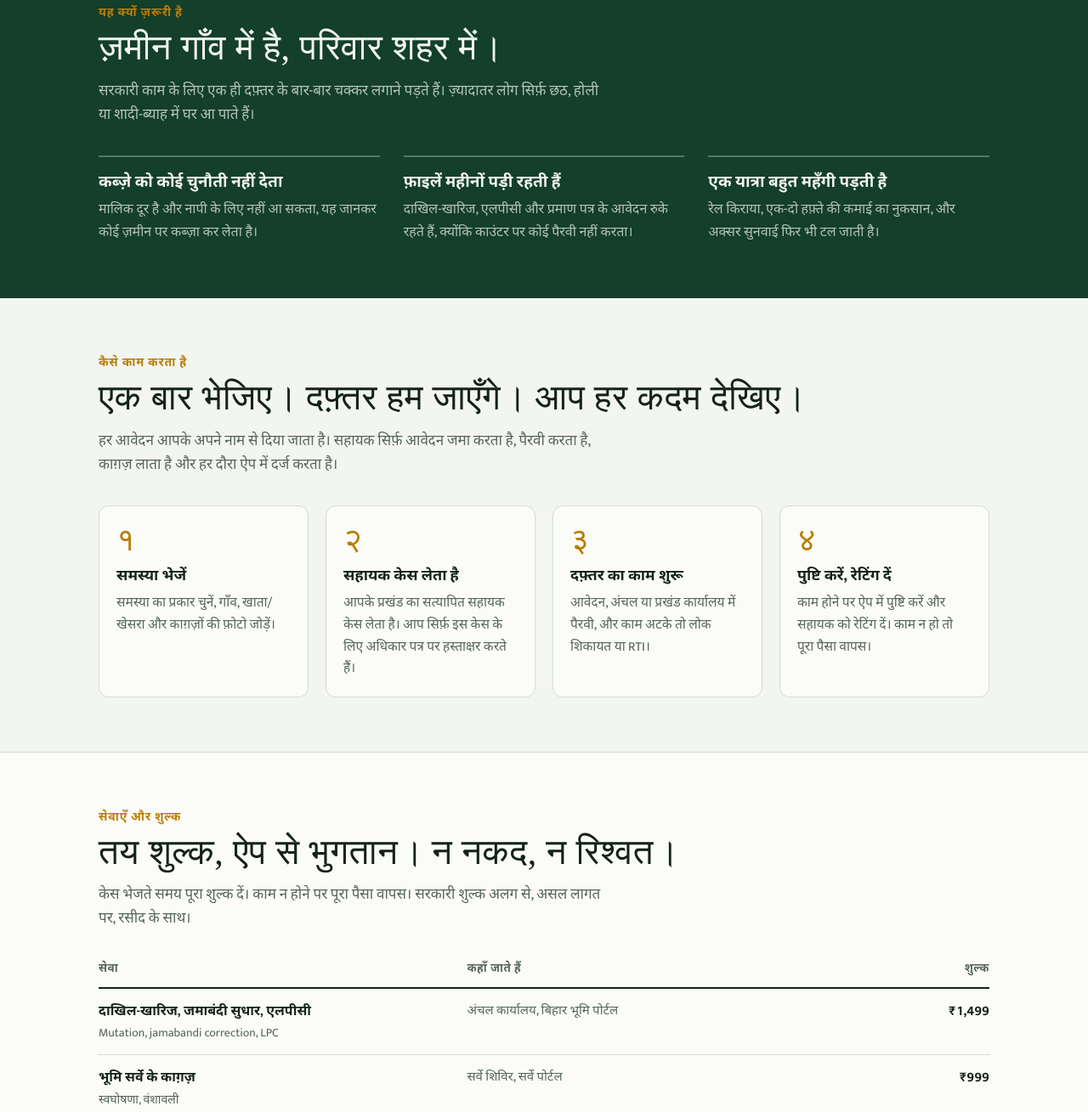
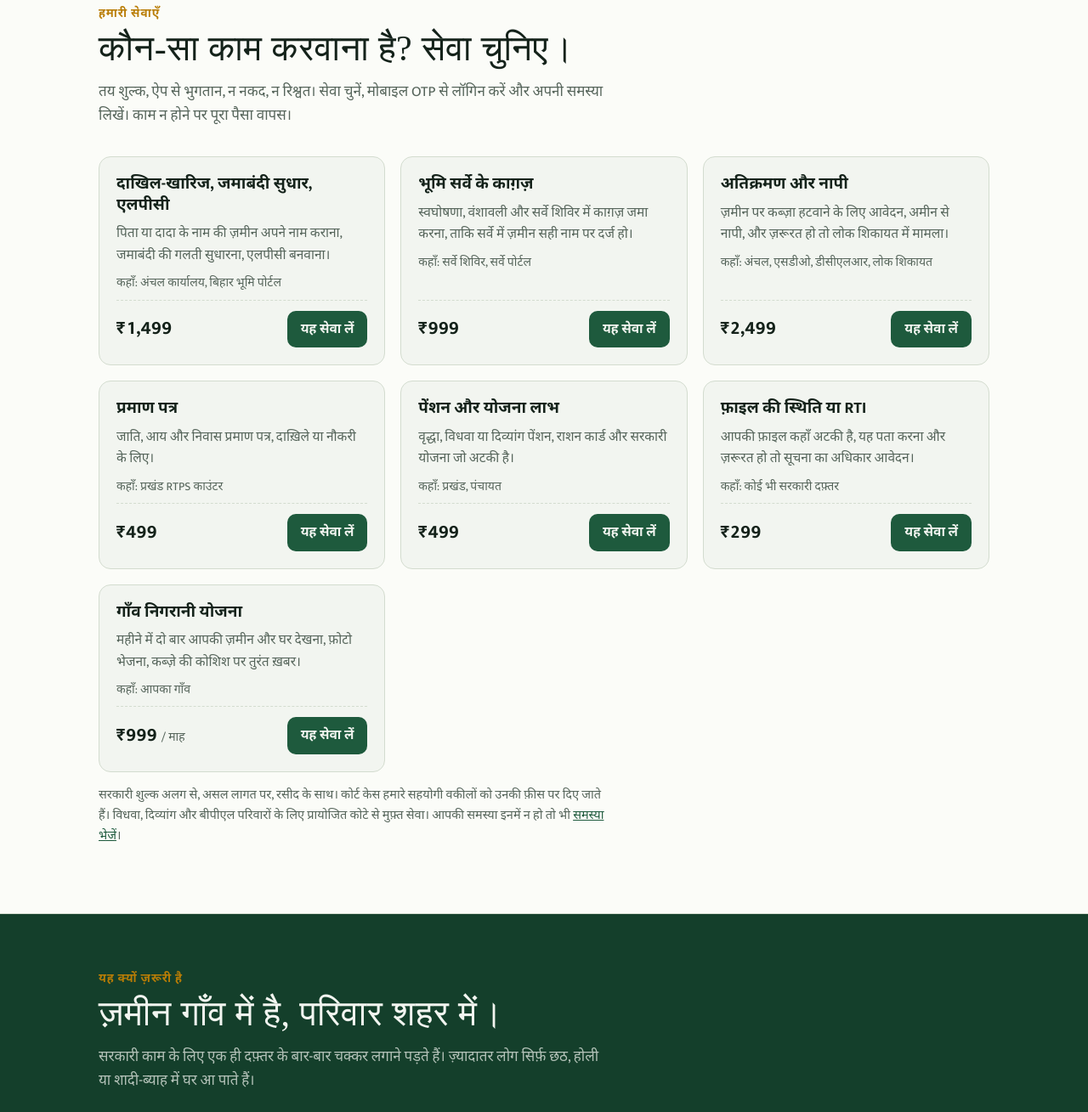
Before and after one commit to computergyanjarurihai-web/GaonSahayak, a plain HTML site: page index.html in a window 1280 px wide. Shown: the part 720-2029 px from the top of the page at 85% size. Drawn offline with Linux system fonts and the light colour scheme; a web font is replaced by a local one.

Commit message:
Add files via upload

```diff
--- a/index.html
+++ b/index.html
@@ -114,6 +114,15 @@ section .intro{color:var(--muted);max-width:62ch;margin:0 0 34px}
 .steps b{display:block;font-size:18px;margin-bottom:4px}
 .steps p{margin:0;color:var(--muted);font-size:15.5px}
 
+.cards{display:grid;grid-template-columns:repeat(auto-fill,minmax(260px,1fr));gap:18px}
+.card{background:var(--bg,#fff);border:1px solid var(--line);border-radius:14px;padding:20px;display:flex;flex-direction:column;gap:8px;min-width:0}
+.card h3{margin:0;font-size:19px;line-height:1.3}
+.card p{margin:0;color:var(--muted);font-size:15.5px}
+.card .where{font-size:14px}
+.card-foot{margin-top:auto;padding-top:12px;display:flex;justify-content:space-between;align-items:center;gap:10px;flex-wrap:wrap;border-top:1px dashed var(--line)}
+.price{font-size:22px;font-variant-numeric:tabular-nums}
+.price small{font-size:14px;font-weight:400;color:var(--muted)}
+.cta.sm{padding:9px 16px;font-size:15.5px}
 .svc-wrap{overflow-x:auto}
 .svc{width:100%;border-collapse:collapse;font-size:16px}
 .svc th{text-align:left;font-size:13.5px;letter-spacing:.04em;color:var(--muted);font-weight:600;padding:0 12px 10px 0;border-bottom:2px solid var(--ink)}
@@ -159,8 +168,8 @@ footer.site .in{padding-block:28px;display:flex;justify-content:space-between;ga
     <a class="logo" href="#top"><b><span class="l-hi">ग्राम सहायक</span><span class="l-en">Gram Sahayak</span></b><small><span class="l-hi">Gram Sahayak</span><span class="l-en">ग्राम सहायक</span></small></a>
     <div class="navr">
       <ul>
+        <li><a href="#services"><span class="l-hi">सेवाएँ</span><span class="l-en">Services</span></a></li>
         <li><a href="#how"><span class="l-hi">कैसे काम करता है</span><span class="l-en">How it works</span></a></li>
-        <li><a href="#services"><span class="l-hi">सेवाएँ और शुल्क</span><span class="l-en">Services & fees</span></a></li>
         <li><a href="#sahayak"><span class="l-hi">सहायक बनें</span><span class="l-en">Become a Sahayak</span></a></li>
         <li><a href="#faq"><span class="l-hi">सवाल-जवाब</span><span class="l-en">FAQ</span></a></li>
       </ul>
@@ -182,7 +191,7 @@ footer.site .in{padding-block:28px;display:flex;justify-content:space-between;ga
       <p class="lead l-en">Land encroachment, a mutation stuck at the circle office, a certificate or pension that never moves. Post it from Delhi, Mumbai, Punjab or the Gulf. A verified Sahayak from your own block goes to the office for you and shows you every step.</p>
       <div class="btns">
         <a class="cta" href="app.html"><span class="l-hi">समस्या भेजें</span><span class="l-en">Post your problem</span></a>
-        <a class="cta alt" href="#how"><span class="l-hi">देखें कैसे काम करता है</span><span class="l-en">See how it works</span></a>
+        <a class="cta alt" href="#services"><span class="l-hi">सेवाएँ देखें</span><span class="l-en">See services</span></a>
       </div>
       <p class="small-note"><span class="l-hi">पायलट की शुरुआत दरभंगा ज़िले से · घनश्यामपुर, बिरौल और आसपास के प्रखंड</span><span class="l-en">Pilot starting in Darbhanga district · Ghanshyampur, Biraul and nearby blocks</span></p>
     </div>
@@ -207,6 +216,60 @@ footer.site .in{padding-block:28px;display:flex;justify-content:space-between;ga
     </article>
   </div>
 </header>
+
+<section class="band-paper" id="services">
+  <div class="in">
+    <div class="eyebrow"><span class="l-hi">हमारी सेवाएँ</span><span class="l-en">Our services</span></div>
+    <h2><span class="l-hi">कौन-सा काम करवाना है? सेवा चुनिए।</span><span class="l-en">What needs doing? Pick a service.</span></h2>
+    <p class="intro"><span class="l-hi">तय शुल्क, ऐप से भुगतान, न नकद, न रिश्वत। सेवा चुनें, मोबाइल OTP से लॉगिन करें और अपनी समस्या लिखें। काम न होने पर पूरा पैसा वापस।</span><span class="l-en">Fixed fees, paid in the app. No cash, no bribes. Pick a service, log in with a mobile OTP and describe your problem. If the work is not done, you get all your money back.</span></p>
+    <div class="cards">
+      <article class="card">
+        <h3><span class="l-hi">दाखिल-खारिज, जमाबंदी सुधार, एलपीसी</span><span class="l-en">Mutation, jamabandi correction, LPC</span></h3>
+        <p><span class="l-hi">पिता या दादा के नाम की ज़मीन अपने नाम कराना, जमाबंदी की गलती सुधारना, एलपीसी बनवाना।</span><span class="l-en">Getting inherited land into your name, fixing jamabandi errors, getting an LPC.</span></p>
+        <p class="where"><span class="l-hi">कहाँ: अंचल कार्यालय, बिहार भूमि पोर्टल</span><span class="l-en">Where: Circle office, Bihar Bhumi portal</span></p>
+        <div class="card-foot"><b class="price">₹1,499</b><a class="cta sm" href="app.html?seva=land_records"><span class="l-hi">यह सेवा लें</span><span class="l-en">Get this service</span></a></div>
+      </article>
+      <article class="card">
+        <h3><span class="l-hi">भूमि सर्वे के काग़ज़</span><span class="l-en">Land survey paperwork</span></h3>
+        <p><span class="l-hi">स्वघोषणा, वंशावली और सर्वे शिविर में काग़ज़ जमा करना, ताकि सर्वे में ज़मीन सही नाम पर दर्ज हो।</span><span class="l-en">Self-declaration, vanshavali and filing at the survey camp so the survey records your land correctly.</span></p>
+        <p class="where"><span class="l-hi">कहाँ: सर्वे शिविर, सर्वे पोर्टल</span><span class="l-en">Where: Survey camp, survey portal</span></p>
+        <div class="card-foot"><b class="price">₹999</b><a class="cta sm" href="app.html?seva=survey"><span class="l-hi">यह सेवा लें</span><span class="l-en">Get this service</span></a></div>
+      </article>
+      <article class="card">
+        <h3><span class="l-hi">अतिक्रमण और नापी</span><span class="l-en">Encroachment and measurement</span></h3>
+        <p><span class="l-hi">ज़मीन पर कब्ज़ा हटवाने के लिए आवेदन, अमीन से नापी, और ज़रूरत हो तो लोक शिकायत में मामला।</span><span class="l-en">Applications against encroachment, measurement by the amin, and a Lok Shikayat case if needed.</span></p>
+        <p class="where"><span class="l-hi">कहाँ: अंचल, एसडीओ, डीसीएलआर, लोक शिकायत</span><span class="l-en">Where: Circle office, SDO, DCLR, Lok Shikayat</span></p>
+        <div class="card-foot"><b class="price">₹2,499</b><a class="cta sm" href="app.html?seva=encroachment"><span class="l-hi">यह सेवा लें</span><span class="l-en">Get this service</span></a></div>
+      </article>
+      <article class="card">
+        <h3><span class="l-hi">प्रमाण पत्र</span><span class="l-en">Certificates</span></h3>
+        <p><span class="l-hi">जाति, आय और निवास प्रमाण पत्र, दाख़िले या नौकरी के लिए।</span><span class="l-en">Caste, income and residence certificates for admissions or jobs.</span></p>
+        <p class="where"><span class="l-hi">कहाँ: प्रखंड RTPS काउंटर</span><span class="l-en">Where: Block RTPS counter</span></p>
+        <div class="card-foot"><b class="price">₹499</b><a class="cta sm" href="app.html?seva=certificate"><span class="l-hi">यह सेवा लें</span><span class="l-en">Get this service</span></a></div>
+      </article>
+      <article class="card">
+        <h3><span class="l-hi">पेंशन और योजना लाभ</span><span class="l-en">Pension and scheme benefits</span></h3>
+        <p><span class="l-hi">वृद्धा, विधवा या दिव्यांग पेंशन, राशन कार्ड और सरकारी योजना जो अटकी है।</span><span class="l-en">Old-age, widow or disability pension, ration card and stuck scheme benefits.</span></p>
+        <p class="where"><span class="l-hi">कहाँ: प्रखंड, पंचायत</span><span class="l-en">Where: Block, panchayat</span></p>
+        <div class="card-foot"><b class="price">₹499</b><a class="cta sm" href="app.html?seva=scheme"><span class="l-hi">यह सेवा लें</span><span class="l-en">Get this service</span></a></div>
+      </article>
+      <article class="card">
+        <h3><span class="l-hi">फ़ाइल की स्थिति या RTI</span><span class="l-en">File status check or RTI</span></h3>
+        <p><span class="l-hi">आपकी फ़ाइल कहाँ अटकी है, यह पता करना और ज़रूरत हो तो सूचना का अधिकार आवेदन।</span><span class="l-en">Finding where your file is stuck, and an RTI application if needed.</span></p>
+        <p class="where"><span class="l-hi">कहाँ: कोई भी सरकारी दफ़्तर</span><span class="l-en">Where: Any public office</span></p>
+        <div class="card-foot"><b class="price">₹299</b><a class="cta sm" href="app.html?seva=rti"><span class="l-hi">यह सेवा लें</span><span class="l-en">Get this service</span></a></div>
+      </article>
+      <article class="card">
+        <h3><span class="l-hi">गाँव निगरानी योजना</span><span class="l-en">Village guardian plan</span></h3>
+        <p><span class="l-hi">महीने में दो बार आपकी ज़मीन और घर देखना, फ़ोटो भेजना, कब्ज़े की कोशिश पर तुरंत ख़बर।</span><span class="l-en">Two visits a month to your land and house, with photos, and a quick alert at any encroachment attempt.</span></p>
+        <p class="where"><span class="l-hi">कहाँ: आपका गाँव</span><span class="l-en">Where: Your village</span></p>
+        <div class="card-foot"><b class="price">₹999 <small>/ <span class="l-hi">माह</span><span class="l-en">month</span></small></b><a class="cta sm" href="app.html?seva=guardian"><span class="l-hi">यह सेवा लें</span><span class="l-en">Get this service</span></a></div>
+      </article>
+    </div>
+    <p class="fine"><span class="l-hi">सरकारी शुल्क अलग से, असल लागत पर, रसीद के साथ। कोर्ट केस हमारे सहयोगी वकीलों को उनकी फ़ीस पर दिए जाते हैं। विधवा, दिव्यांग और बीपीएल परिवारों के लिए प्रायोजित कोटे से मुफ़्त सेवा। आपकी समस्या इनमें न हो तो भी <a href="app.html">समस्या भेजें</a>।</span><span class="l-en">Government fees are extra, at cost, with receipts. Court cases go to our partner advocates at their own fees. Free service for widows, disabled and BPL families through a sponsored quota. Problem not listed? <a href="app.html">Post it anyway</a>.</span></p>
+  </div>
+</section>
+
 
 <section class="band-green">
   <div class="in">
@@ -235,28 +298,7 @@ footer.site .in{padding-block:28px;display:flex;justify-content:space-between;ga
   </div>
 </section>
 
-<section class="band-paper" id="services">
-  <div class="in">
-    <div class="eyebrow"><span class="l-hi">सेवाएँ और शुल्क</span><span class="l-en">Services and fees</span></div>
-    <h2><span class="l-hi">तय शुल्क, ऐप से भुगतान। न नकद, न रिश्वत।</span><span class="l-en">Fixed fees, paid in the app. No cash, no bribes.</span></h2>
-    <p class="intro"><span class="l-hi">केस भेजते समय पूरा शुल्क दें। काम न होने पर पूरा पैसा वापस। सरकारी शुल्क अलग से, असल लागत पर, रसीद के साथ।</span><span class="l-en">Pay the full fee when you post the case. If the work is not done, you get all of it back. Government fees are extra, at cost, with receipts.</span></p>
-    <div class="svc-wrap">
-      <table class="svc">
-        <thead><tr><th><span class="l-hi">सेवा</span><span class="l-en">Service</span></th><th><span class="l-hi">कहाँ जाते हैं</span><span class="l-en">Where we go</span></th><th><span class="l-hi">शुल्क</span><span class="l-en">Fee</span></th></tr></thead>
-        <tbody>
-          <tr><td><span class="l-hi">दाखिल-खारिज, जमाबंदी सुधार, एलपीसी</span><span class="l-en">Mutation, jamabandi correction, LPC</span><small><span class="l-hi">Mutation, jamabandi correction, LPC</span><span class="l-en">दाखिल-खारिज, जमाबंदी सुधार</span></small></td><td class="office"><span class="l-hi">अंचल कार्यालय, बिहार भूमि पोर्टल</span><span class="l-en">Circle office (Anchal), Bihar Bhumi portal</span></td><td class="fee">₹1,499</td></tr>
-          <tr><td><span class="l-hi">भूमि सर्वे के काग़ज़</span><span class="l-en">Land survey paperwork</span><small><span class="l-hi">स्वघोषणा, वंशावली</span><span class="l-en">Self-declaration, vanshavali</span></small></td><td class="office"><span class="l-hi">सर्वे शिविर, सर्वे पोर्टल</span><span class="l-en">Survey camp, survey portal</span></td><td class="fee">₹999</td></tr>
-          <tr><td><span class="l-hi">अतिक्रमण और नापी</span><span class="l-en">Encroachment and measurement</span><small><span class="l-hi">Encroachment, naapi</span><span class="l-en">अतिक्रमण, नापी</span></small></td><td class="office"><span class="l-hi">अंचल कार्यालय, एसडीओ, डीसीएलआर, लोक शिकायत</span><span class="l-en">Circle office, SDO, DCLR, Lok Shikayat</span></td><td class="fee">₹2,499</td></tr>
-          <tr><td><span class="l-hi">प्रमाण पत्र</span><span class="l-en">Certificates</span><small><span class="l-hi">जाति, आय, निवास</span><span class="l-en">Caste, income, residence</span></small></td><td class="office"><span class="l-hi">प्रखंड RTPS काउंटर</span><span class="l-en">Block RTPS counter</span></td><td class="fee">₹499</td></tr>
-          <tr><td><span class="l-hi">पेंशन और योजना लाभ</span><span class="l-en">Pension and scheme benefits</span><small><span class="l-hi">Pension, scheme benefits</span><span class="l-en">पेंशन, योजना लाभ</span></small></td><td class="office"><span class="l-hi">प्रखंड, पंचायत</span><span class="l-en">Block, panchayat</span></td><td class="fee">₹499</td></tr>
-          <tr><td><span class="l-hi">फ़ाइल की स्थिति या RTI</span><span class="l-en">File status check or RTI</span><small><span class="l-hi">सूचना का अधिकार</span><span class="l-en">Right to Information</span></small></td><td class="office"><span class="l-hi">कोई भी सरकारी दफ़्तर</span><span class="l-en">Any public office</span></td><td class="fee">₹299</td></tr>
-          <tr><td><span class="l-hi">गाँव निगरानी योजना</span><span class="l-en">Village guardian plan</span><small><span class="l-hi">मासिक</span><span class="l-en">Monthly</span></small></td><td class="office"><span class="l-hi">महीने में दो दौरे, ज़मीन की निगरानी</span><span class="l-en">Two visits a month, land watch</span></td><td class="fee">₹999 / <span class="l-hi">माह</span><span class="l-en">month</span></td></tr>
-        </tbody>
-      </table>
-    </div>
-    <p class="fine"><span class="l-hi">कोर्ट केस हमारे सहयोगी वकीलों को उनकी फ़ीस पर दिए जाते हैं। ये पायलट दरें हैं। विधवा, दिव्यांग और बीपीएल परिवारों के लिए प्रायोजित कोटे से मुफ़्त सेवा।</span><span class="l-en">Court cases go to our partner advocates at their own fees. Pilot prices; free service for widows, disabled and BPL families through a sponsored quota.</span></p>
-  </div>
-</section>
+
 
 <section>
   <div class="in">
```
Also changed, not shown: app.html (+15 -3 lines).
